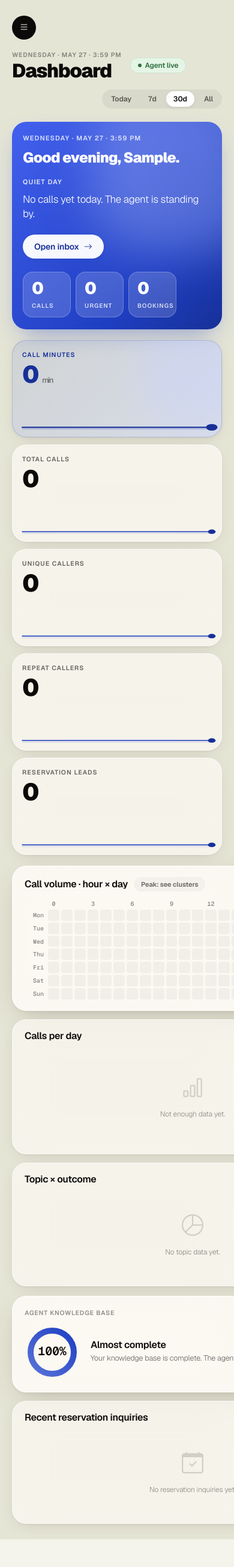
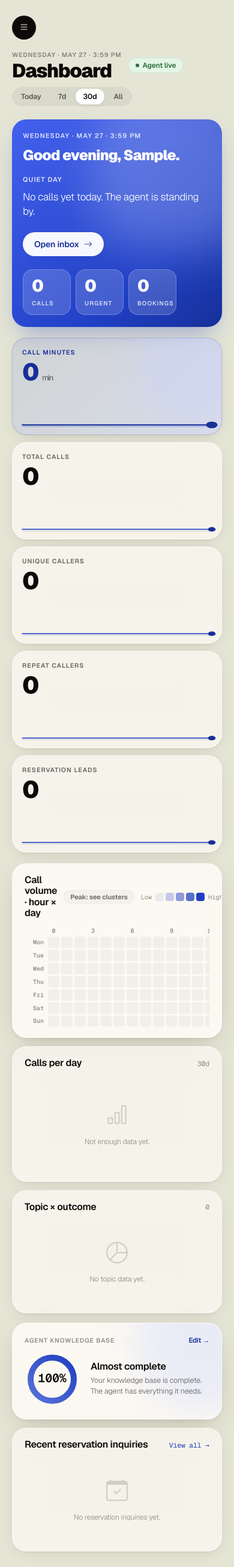
Before and after one commit to elperroloc0/concierge, a Django app: a page that uses backend/restaurants/templates/portal/base_v2.html in a window 390 px wide. Shown: the whole page at 60% size. Before the commit the page ends 2566 px from the top, so only its background shows below. Run offline with Django 5.2, Linux system fonts and the light colour scheme; a user stored in the database is signed in; tables that the repository leaves empty hold one stand-in row (values such as "Sample post"); data that the repository does not hold is empty; parts of the project's set-up code (start-up, migrations or seed data) failed here and were passed over; some libraries are stand-ins or nearby versions.

Commit message:
feat: enhance dashboard responsiveness with grid adjustments and mobile layout improvements

```diff
--- a/backend/restaurants/static/css/portal-v2.css
+++ b/backend/restaurants/static/css/portal-v2.css
@@ -3094,6 +3094,10 @@ p  { margin: 0; }
   gap: 16px;
   align-items: flex-start;
 }
+/* Grid items default to min-width: auto which lets wide children (heatmap
+   min-width: 480px) expand the entire column past the viewport. Force min-width: 0
+   so the heatmap's overflow-x: auto can actually scroll instead. */
+.v2-dash-main-grid > * { min-width: 0; }
 @media (max-width: 900px) {
   .v2-dash-main-grid { grid-template-columns: 1fr; }
 }
@@ -3120,6 +3124,25 @@ p  { margin: 0; }
   .v2-dash-hero-greeting { font-size: 24px; }
   .v2-dash-hero-stats { flex-wrap: wrap; gap: 8px; }
   .v2-dash-hero-stat { width: 80px; min-height: 76px; }
+}
+
+/* ── Dashboard page head — wrap into rows on mobile ─────────── */
+@media (max-width: 768px) {
+  .v2-page-head {
+    flex-wrap: wrap;
+    gap: 10px;
+  }
+  .v2-page-head-actions {
+    margin-left: 0;
+    width: 100%;
+  }
+  /* KPI sparkline — shorter so cards don't take half the viewport */
+  .v2-dash-spark { height: 36px; margin-top: 6px; }
+  /* KPI card padding — tighter on narrow screens */
+  .v2-dash-kpi { padding: 14px 14px 10px; }
+  .v2-dash-kpi-value { font-size: 32px; }
+  /* Dashboard cards — uniform tighter padding on mobile */
+  .v2-dash-card { padding: 14px 16px; }
 }
 
 .v2-dash-kpi.accent {
@@ -3202,6 +3225,8 @@ p  { margin: 0; }
 /* ── Generic dashboard card heading ───────────────────────── */
 .v2-dash-card {
   padding: 18px 20px;
+  min-width: 0;        /* allow flex/grid parents to shrink card below content min-width */
+  overflow: hidden;    /* clip wide children (heatmap, charts) instead of expanding card */
 }
 .v2-dash-card-head {
   display: flex; align-items: center; gap: 10px;
```
